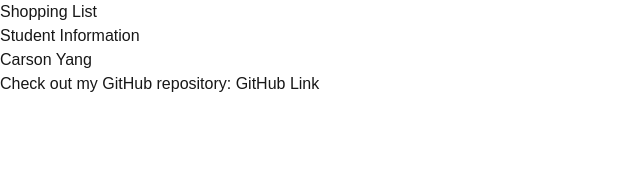
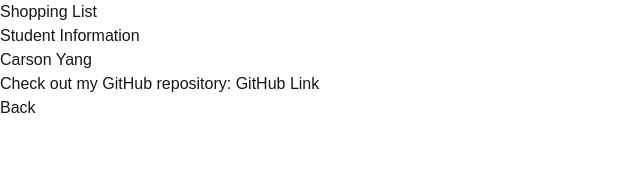
Before and after one commit to caryang2004/cprg306-assignments, a Next.js app: page /week-2 in a window 1280 px wide. Shown: the top 189 px of the page, without its empty margins (0-640 px from the left). Built offline with nearby package versions, Linux system fonts and the light colour scheme.

Commit message:
Finish Week2 Assignment

```diff
--- a/app/week-2/page.js
+++ b/app/week-2/page.js
@@ -1,6 +1,7 @@
 /*Part 2 - Step 3*/
 import React from 'react';
 import StudentInfo from './student-info';
+import Link from 'next/link';
 
 
 /*Part 2 - Step 1*/
@@ -12,6 +13,9 @@ export default function Page() {
             <h1>Shopping List</h1>
             <h1>Student Information</h1>
             <StudentInfo />
+            <Link href="http://localhost:3000/">
+              Back
+            </Link>
         </div>
       </main>
     );
```
Also changed, not shown: app/page.js (+1 -102 lines).
